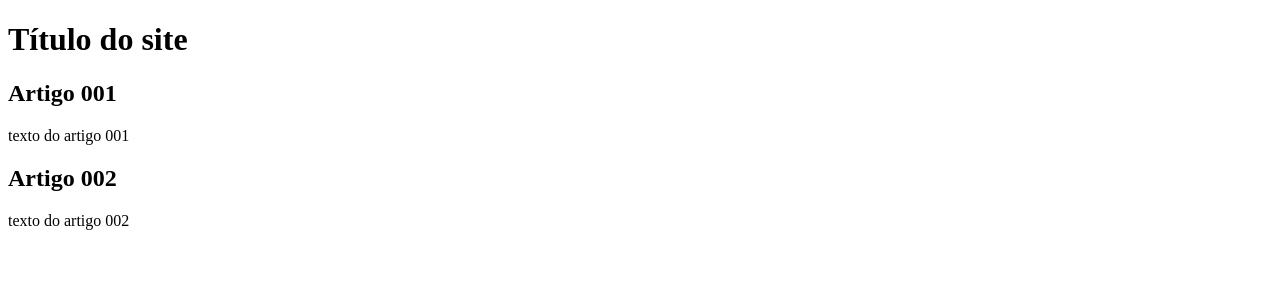
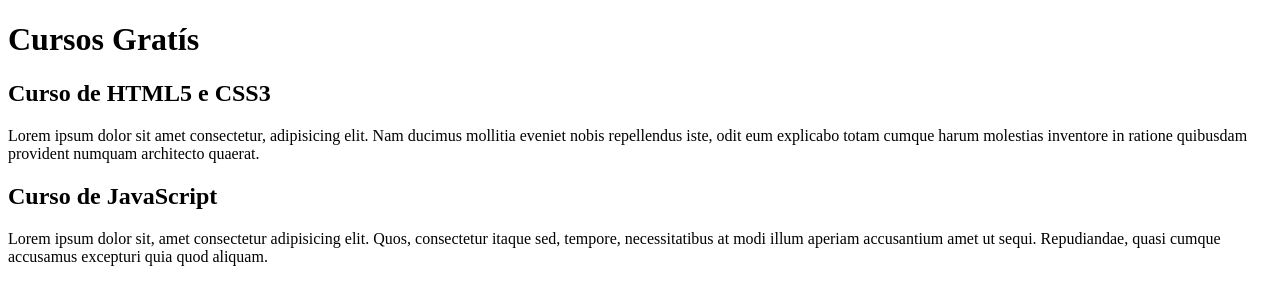
Before and after one commit to GuilhermePie/projeto_site, a plain HTML site: page index.html in a window 1280 px wide. Drawn offline with Linux system fonts and the light colour scheme.

Commit message:
comecei a escrever o conteúdo

```diff
--- a/index.html
+++ b/index.html
@@ -9,14 +9,14 @@
 <body>
     <main>
         <header>
-            <h1>Título do site</h1>
+            <h1>Cursos Gratís</h1>
             <article>
-                <h2>Artigo 001</h2>
-                <p>texto do artigo 001</p>
+                <h2>Curso de HTML5 e CSS3</h2>
+                <p>Lorem ipsum dolor sit amet consectetur, adipisicing elit. Nam ducimus mollitia eveniet nobis repellendus iste, odit eum explicabo totam cumque harum molestias inventore in ratione quibusdam provident numquam architecto quaerat.</p>
             </article>
             <article>
-                <h2>Artigo 002</h2>
-                <p>texto do artigo 002</p>
+                <h2>Curso de JavaScript</h2>
+                <p>Lorem ipsum dolor sit, amet consectetur adipisicing elit. Quos, consectetur itaque sed, tempore, necessitatibus at modi illum aperiam accusantium amet ut sequi. Repudiandae, quasi cumque accusamus excepturi quia quod aliquam.</p>
             </article>
 
         </header>
```
